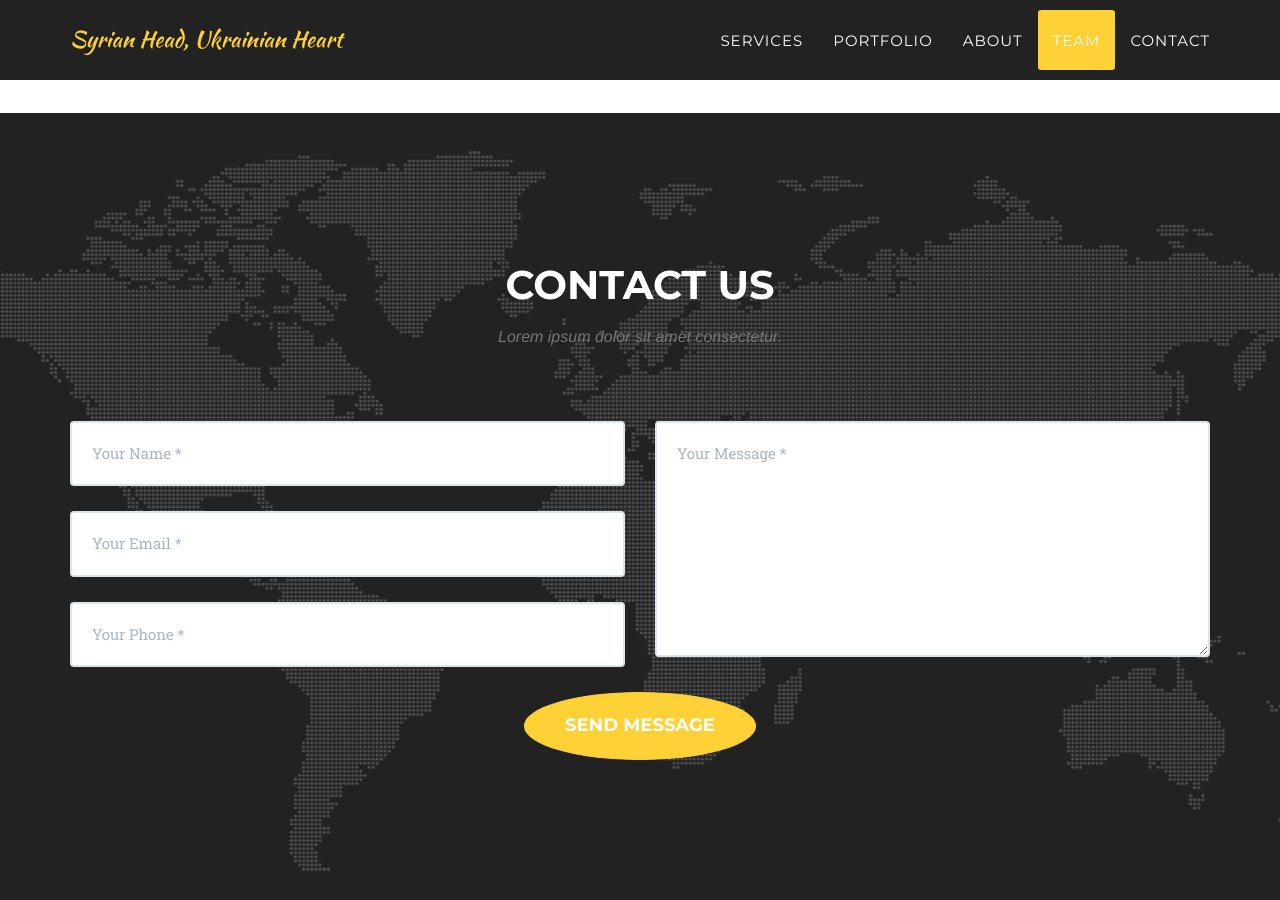
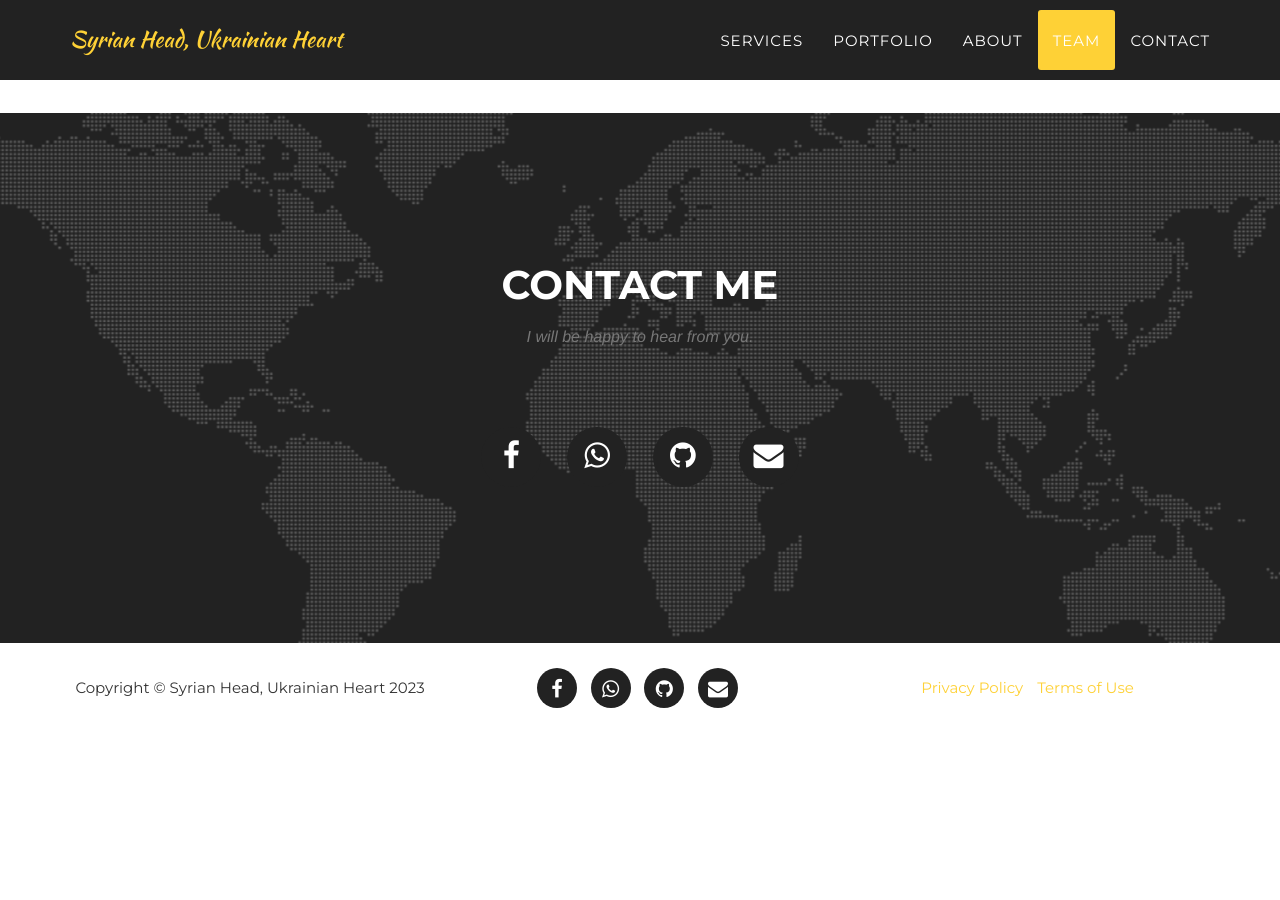
Before and after one commit to mimo-404nf/mimo-404nf.github.io, a Jekyll site: the page built from index.html, in a window 1280 px wide and 900 px high, scrolled down 5126 px. Built offline with Jekyll 4.4.1, drawn with Linux system fonts in a browser that asks for light colours; some web fonts are replaced; after the commit the page ends 5859 px from its top, so only the background shows below that; some of the changed text lies outside the part shown.

Commit message:
some changes in the contact section

```diff
--- a/_config.yml
+++ b/_config.yml
@@ -39,6 +39,8 @@ social:
     url: http://wa.me/19086560111
   - title: github
     url: http://github.com/mimo-404nf/
+  - title: envelope
+    url: mailto:muhannadalsabagh91@hotmail.com
 
 # Postal address (add as many lines as necessary)
 address:
--- a/_includes/contact.html
+++ b/_includes/contact.html
@@ -2,41 +2,17 @@
         <div class="container">
             <div class="row">
                 <div class="col-lg-12 text-center">
-                    <h2 class="section-heading">Contact Us</h2>
-                    <h3 class="section-subheading text-muted">Lorem ipsum dolor sit amet consectetur.</h3>
+                    <h2 class="section-heading">Contact Me</h2>
+                    <h3 class="section-subheading text-muted">I will be happy to hear from you.</h3>
                 </div>
             </div>
-            <div class="row">
-                <div class="col-lg-12">
-                    <form name="sentMessage" id="contactForm" novalidate>
-                        <div class="row">
-                            <div class="col-md-6">
-                                <div class="control-group form-group">
-                                    <input type="text" class="form-control" placeholder="Your Name *" id="name" required data-validation-required-message="Please enter your name.">
-                                    <p class="help-block text-danger"></p>
-                                </div>
-                                <div class="control-group form-group">
-                                    <input type="email" class="form-control" placeholder="Your Email *" id="email" required data-validation-required-message="Please enter your email address.">
-                                    <p class="help-block text-danger"></p>
-                                </div>
-                                <div class="control-group form-group">
-                                    <input type="tel" class="form-control" placeholder="Your Phone *" id="phone" required data-validation-required-message="Please enter your phone number.">
-                                    <p class="help-block text-danger"></p>
-                                </div>
-                            </div>
-                            <div class="col-md-6">
-                                <div class="control-group form-group">
-                                    <textarea class="form-control" placeholder="Your Message *" id="message" required data-validation-required-message="Please enter a message."></textarea>
-                                    <p class="help-block text-danger"></p>
-                                </div>
-                            </div>
-                            <div class="clearfix"></div>
-                            <div class="col-lg-12 text-center">
-                                <div id="success"></div>
-                                <button type="submit" class="btn btn-xl">Send Message</button>
-                            </div>
-                        </div>
-                    </form>
+            <div class="row align-content-center">
+                <div class="col justify-content-center text-center">
+                    {% for network in site.social %}
+                        <button class="contact-buttons">
+                            <a href="{{ network.url }}"><i class="fa fa-{{ network.title }}"></i></a>
+                        </button>
+                    {% endfor %}
                 </div>
             </div>
         </div>
--- a/_includes/header.html
+++ b/_includes/header.html
@@ -44,7 +44,7 @@
     <header>
         <div class="container">
             <div class="intro-text">
-                <div class="intro-lead-in">Welcome To Our Studio!</div>
+                <div class="intro-lead-in">Welcome To My Website !</div>
                 <div class="intro-heading">It's Nice To Meet You</div>
                 <a href="#services" class="page-scroll btn btn-xl">Tell Me More</a>
             </div>
--- a/_layouts/default.html
+++ b/_layouts/default.html
@@ -1,5 +1,5 @@
 <!DOCTYPE html>
-<html>
+<html lang="en">
 
   {% include head.html %}
 
```
Also changed, not shown: img/header-bg.jpg.
